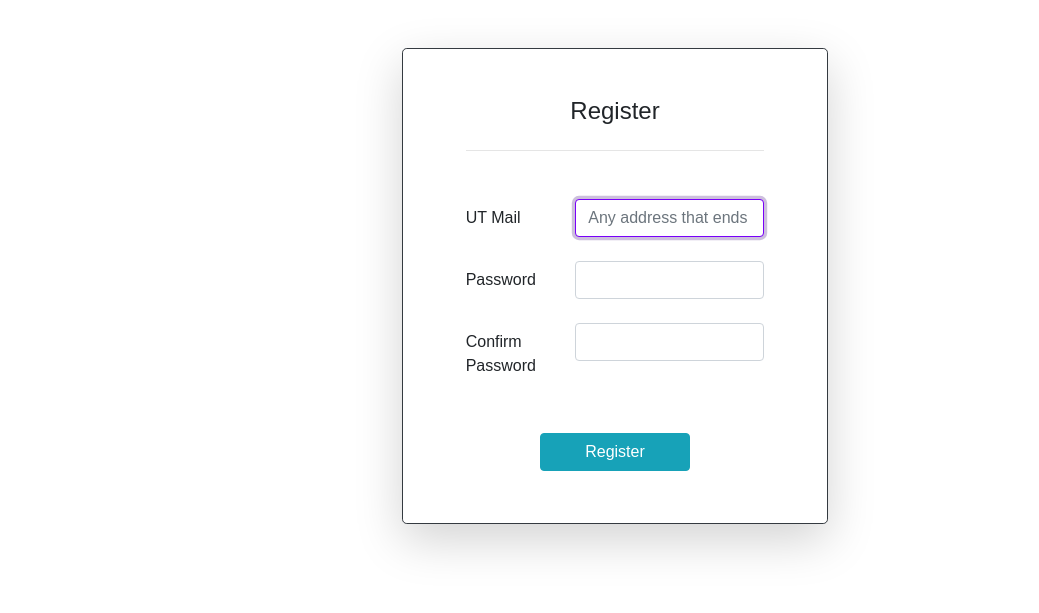
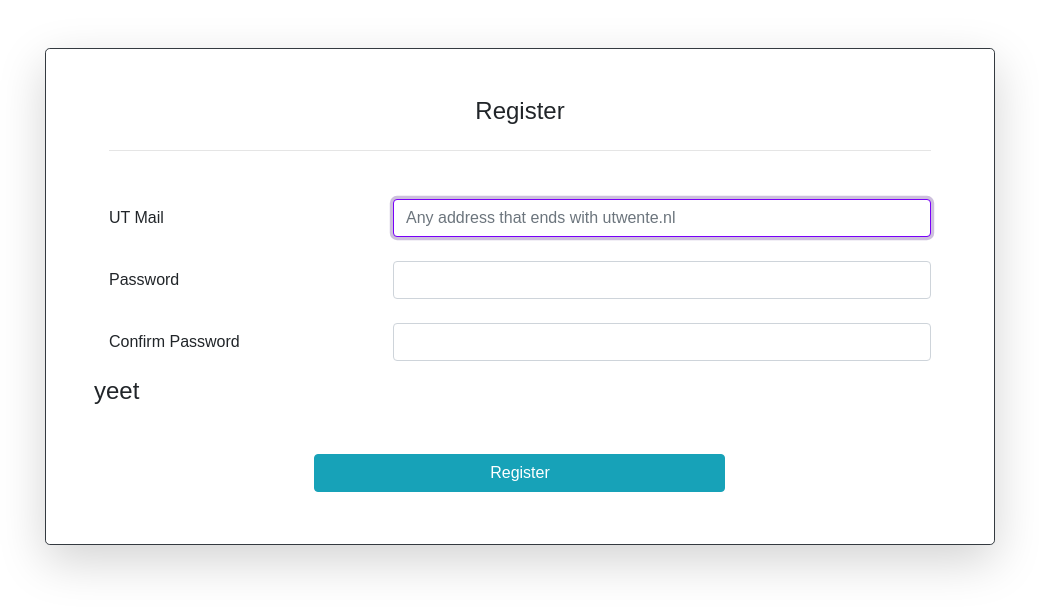
Before and after one commit to utwente-db/DAB, a Django app: page /register/ in a window 1280 px wide. Shown: the top 613 px of the page, without its empty margins (25-1064 px from the left). Run offline with Django 3.2, Linux system fonts and the light colour scheme; some libraries are stand-ins or nearby versions.

Commit message:
removed some todos. messed with the styling of register page

```diff
--- a/designapp1/templates/register.html
+++ b/designapp1/templates/register.html
@@ -9,8 +9,10 @@
 {% endblock %}
 
 {% block content %}
-    <div class="mt-5 col-10 col-md 6 col-lg-4 center-block
-    container border border-dark rounded-lg shadow-lg bg-white">
+    <div class="container">
+        <div class="row">
+            <div class="align-items-center col-10
+             mt-5 border border-dark rounded-lg shadow-lg bg-white">
                 <!-- Register Form -->
                 <div class="p-5">
                     <p class="text-center h4 mb-4">Register</p>
@@ -37,9 +39,11 @@
                             <div class="invalid-feedback"></div>
                         </div>
                     </div>
-{#            <div class="font-weight-light row text-center h4"> yeet</div>#}
+                    <div class="font-weight-light row text-center h4"> yeet</div>
                     <button class="btn btn-info btn-block mt-5 mb-1 col-md-6 offset-md-3" id="register-button">Register
                     </button>
                 </div>
             </div>
+        </div>
+    </div>
 {% endblock %}
```
Also changed, not shown: src/frontend/scripts/courses.ts (+3 -8 lines). Lines whose indentation alone changed are shown as unchanged.
